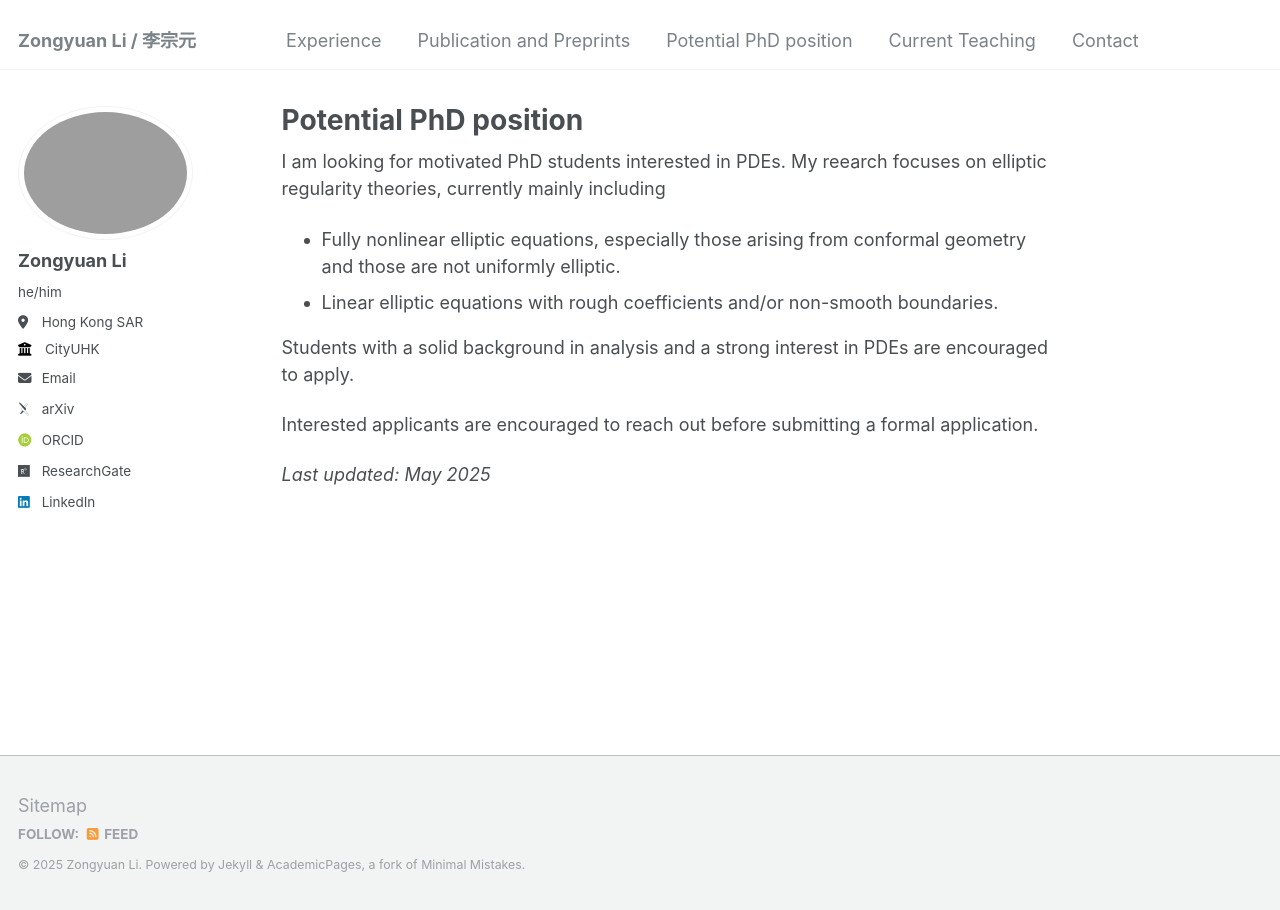
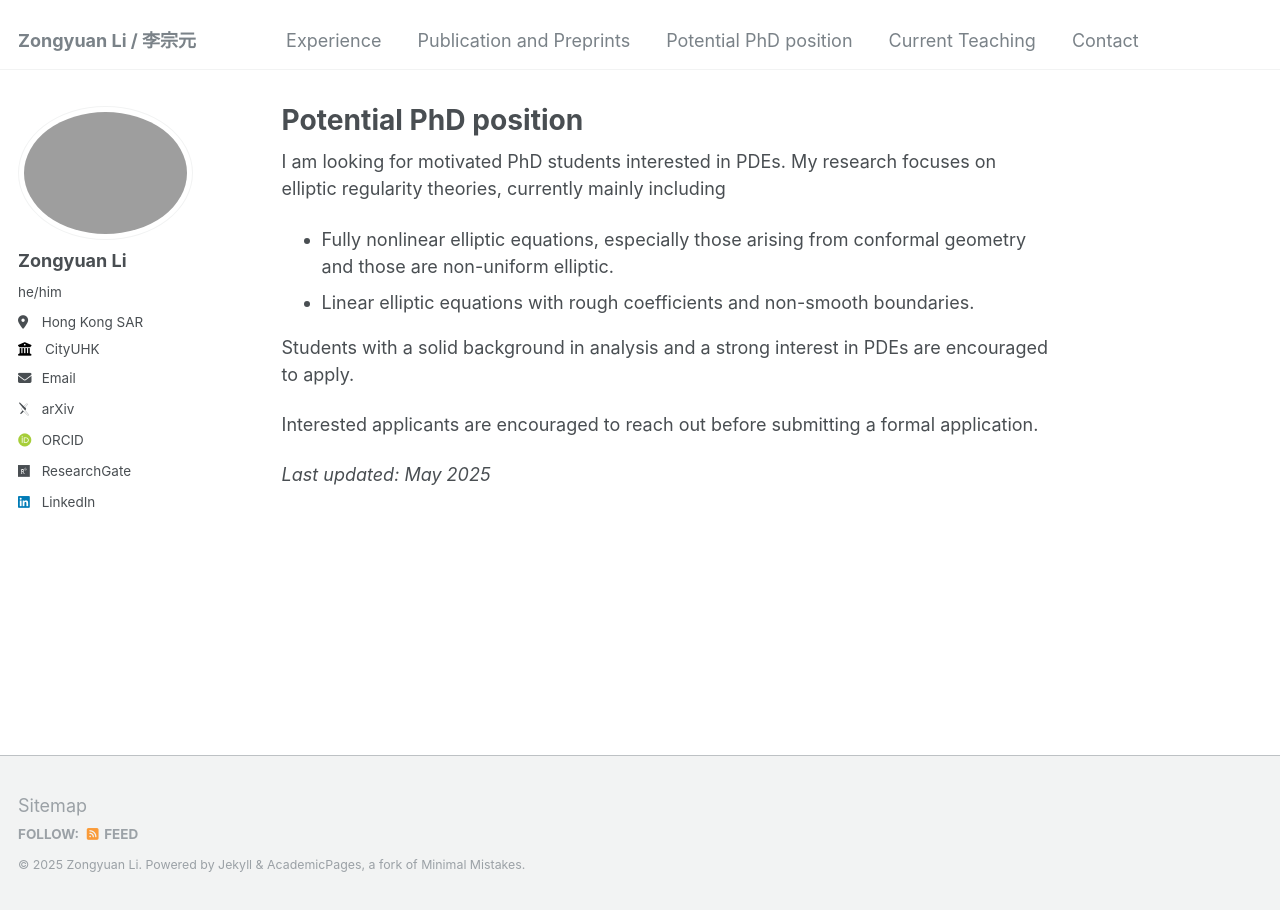
Before and after one commit to zongyuan-li/zongyuan-li.github.io, a Jekyll site: the page built from _pages/advising.md, in a window 1280 px wide. Built offline with Jekyll 4.4.1, drawn with Linux system fonts in a browser that asks for light colours; some web fonts are replaced.

Commit message:
Update advising.md

```diff
--- a/_pages/advising.md
+++ b/_pages/advising.md
@@ -7,9 +7,9 @@ redirect_from:
   - /advising.html
 ---
 
-I am looking for motivated PhD students interested in PDEs. My reearch focuses on elliptic regularity theories, currently mainly including
-  * Fully nonlinear elliptic equations, especially those arising from conformal geometry and those are not uniformly elliptic.
-  * Linear elliptic equations with rough coefficients and/or non-smooth boundaries.
+I am looking for motivated PhD students interested in PDEs. My research focuses on elliptic regularity theories, currently mainly including
+  * Fully nonlinear elliptic equations, especially those arising from conformal geometry and those are non-uniform elliptic.
+  * Linear elliptic equations with rough coefficients and non-smooth boundaries.
 
 Students with a solid background in analysis and a strong interest in PDEs are encouraged to apply.
 
```
